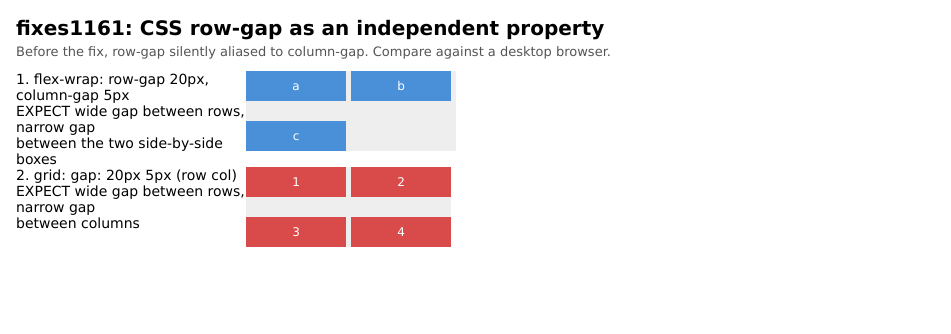
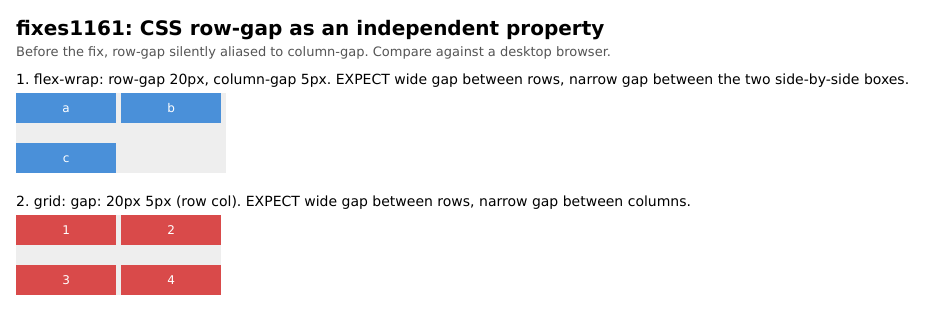
Before and after one commit to mplsllc/macsurf-web, a plain HTML site: page t.html in a window 1280 px wide. Shown: the whole page, without its empty margins (0-951 px from the left). Drawn offline with Linux system fonts and the light colour scheme.

Commit message:
t.html: fix label/box overlap (stack label above box instead of float-beside)
The floated label had no height reservation against the box beside it,
so on a narrow window or different font metrics the wrapped label text
overlapped the test box -- made the fixes1161 hardware screenshot
unreadable and nearly caused a false bug report.

```diff
--- a/t.html
+++ b/t.html
@@ -3,8 +3,8 @@
 body { font: 16px Geneva; margin: 16px; background: #fff; color: #000; }
 h1 { font-size: 20px; margin: 0 0 4px 0; }
 p.note { font-size: 13px; color: #555; margin: 0 0 12px 0; }
-.row { margin: 0 0 10px 0; clear: both; }
-.lbl { float: left; width: 230px; font-size: 14px; }
+.test { margin: 0 0 20px 0; }
+.lbl { font-size: 14px; margin: 0 0 6px 0; }
 
 /* 1. flex-wrap: row-gap (vertical, between wrapped lines) must differ
  * from column-gap (horizontal, between items on a line). Before
@@ -27,12 +27,16 @@ p.note { font-size: 13px; color: #555; margin: 0 0 12px 0; }
 <p class="note">Before the fix, row-gap silently aliased to column-gap.
 Compare against a desktop browser.</p>
 
-<div class="row"><span class="lbl">1. flex-wrap: row-gap 20px, column-gap 5px<br>
-EXPECT wide gap between rows, narrow gap<br>between the two side-by-side boxes</span>
-<div class="f9"><div>a</div><div>b</div><div>c</div></div></div>
+<div class="test">
+<div class="lbl">1. flex-wrap: row-gap 20px, column-gap 5px.
+EXPECT wide gap between rows, narrow gap between the two side-by-side boxes.</div>
+<div class="f9"><div>a</div><div>b</div><div>c</div></div>
+</div>
 
-<div class="row"><span class="lbl">2. grid: gap: 20px 5px (row col)<br>
-EXPECT wide gap between rows, narrow gap<br>between columns</span>
-<div class="g10"><div>1</div><div>2</div><div>3</div><div>4</div></div></div>
+<div class="test">
+<div class="lbl">2. grid: gap: 20px 5px (row col).
+EXPECT wide gap between rows, narrow gap between columns.</div>
+<div class="g10"><div>1</div><div>2</div><div>3</div><div>4</div></div>
+</div>
 
 </body></html>
```
